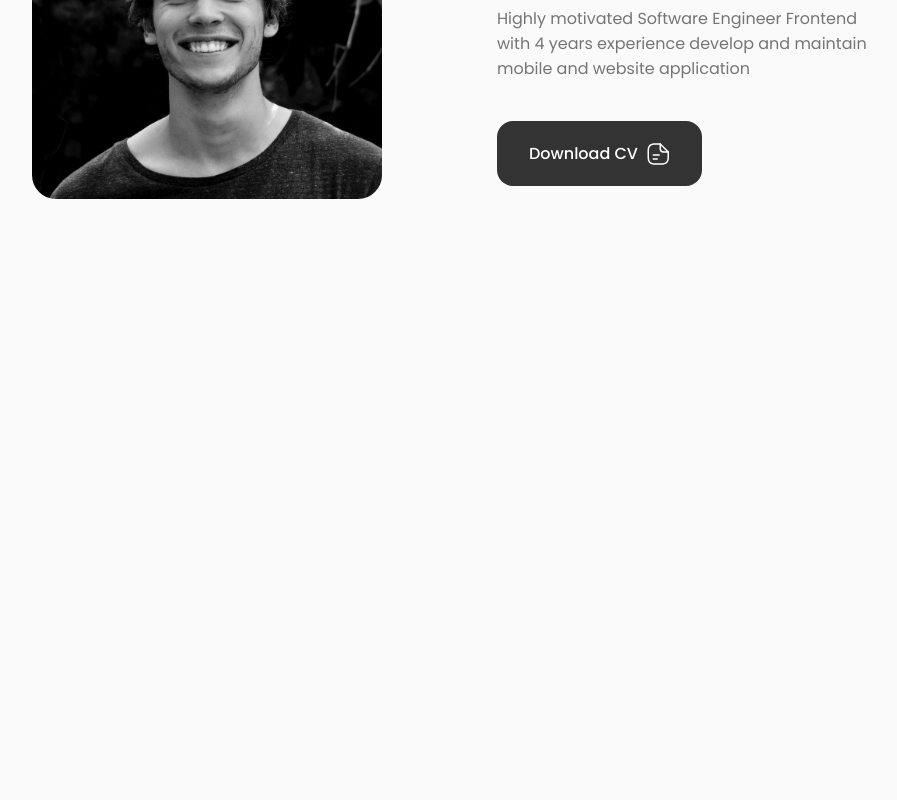
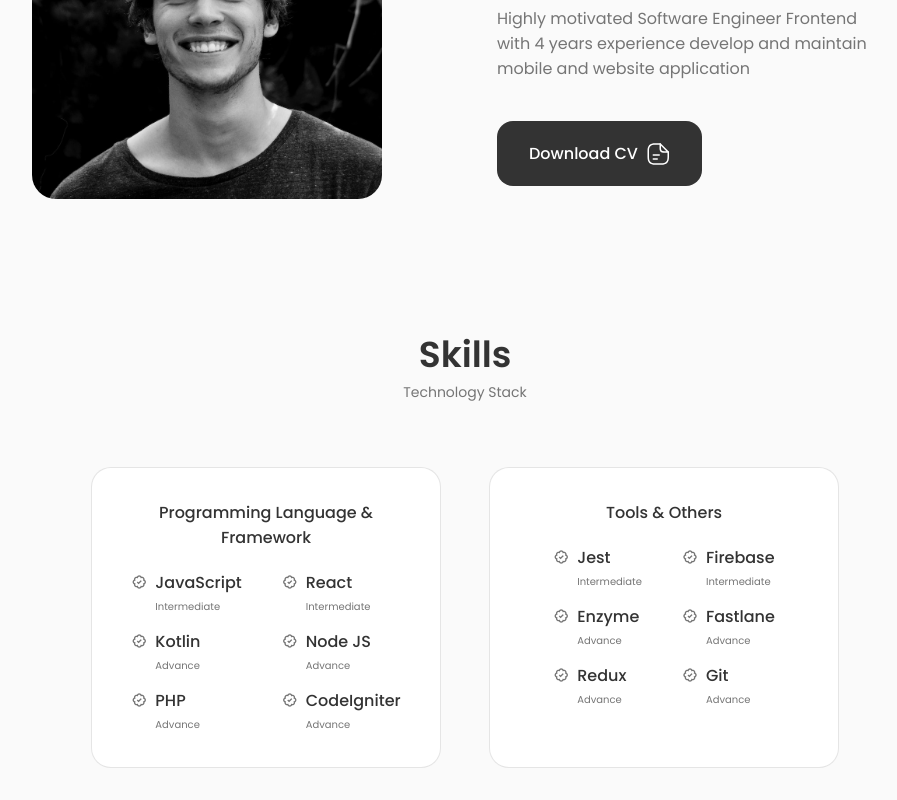
Before and after one commit to gandarain/gandarainpanjaitan, a Next.js app: page / in a window 1280 px wide. Shown: the part 1011-1811 px from the top of the page, without its empty margins (175-1072 px from the left). Before the commit the page ends 1242 px from the top, so only its background shows below. Built offline with nearby package versions, Linux system fonts and the light colour scheme.

Commit message:
finish skill section

```diff
--- /dev/null
+++ b/src/components/skills/Skills.jsx
@@ -0,0 +1,27 @@
+import React from "react"
+
+import SkillsContent from "./SkillsContent"
+import constants from "@/constants"
+import styles from "./skills.module.css"
+
+const {
+  skills_content: {
+    title,
+    subtitle,
+    programming,
+    tools
+  }
+} = constants
+
+const Skills = () => (
+  <section className="skills section" id="skills">
+    <h2 className="section__title">{title}</h2>
+    <span className="section__subtitle">{subtitle}</span>
+    <div className={`${styles.skills__container} container grid`}>
+      <SkillsContent content={programming} />
+      <SkillsContent content={tools} />
+    </div>
+  </section>
+)
+
+export default Skills
--- /dev/null
+++ b/src/components/skills/SkillsContent.jsx
@@ -0,0 +1,39 @@
+import React from "react"
+
+import styles from "./skills.module.css"
+
+const renderSkillItem = (skill) => (
+  <div className={styles.skills__data}>
+    <i className="bx bx-badge-check" />
+    <div>
+      <h3 className={styles.skills__name}>{skill.title}</h3>
+      <span className={styles.skills__level}>{skill.level}</span>
+    </div>
+  </div>
+)
+
+const renderSkillsGroup = (items) => {
+  const chunkSize = 3
+  const result = [];
+
+  for (let index = 0; index < items.length; index+=chunkSize) {
+    result.push(items.slice(index, index+chunkSize));
+  }
+
+  return result.map((item, index) => (
+    <div key={index} className={styles.skills__group}>
+      {item.map((skill) => renderSkillItem(skill))}
+    </div>
+  ))
+}
+
+const SkillsContent = ({ content }) => (
+  <div className={styles.skills__content}>
+    <h3 className={styles.skills__title}>{content.title}</h3>
+    <div className={styles.skills__box}>
+      {renderSkillsGroup(content.items)}
+    </div>
+  </div>
+)
+
+export default SkillsContent
--- /dev/null
+++ b/src/components/skills/skills.module.css
@@ -0,0 +1,82 @@
+.skills__container {
+  grid-template-columns: repeat(2, 350px);
+  column-gap: 3rem;
+  justify-content: center;
+}
+
+.skills__content {
+  background-color: var(--container-color);
+  border: 1px solid rgba(0, 0, 0, 0.1);
+  padding: 2rem 4rem;
+  border-radius: 1.25rem;
+}
+
+.skills__title {
+  font-size: var(--normal-font-size);
+  font-weight: var(--font-medium);
+  text-align: center;
+  margin-bottom: var(--mb-1-5);
+}
+
+.skills__box {
+  display: flex;
+  justify-content: center;
+  column-gap: 2.5rem;
+}
+
+.skills__group {
+  display: grid;
+  align-items: flex-start;
+  row-gap: 1rem;
+}
+
+.skills__data {
+  display: flex;
+  column-gap: 0.5rem;
+}
+
+.skills .bx-badge-check {
+  font-size: 1rem;
+  color: var(--title-color);
+}
+
+.skills__name {
+  font-size: var(--normal-font-size);
+  font-weight: var(--font-medium);
+  line-height: 18px;
+}
+
+.skills__level {
+  font-size: var(--tiny-font-size);
+}
+
+/* Breakpoints */
+/* For large device */
+@media screen and (max-width: 992px) {
+  .skills__container {
+    grid-template-columns: max-content;
+    row-gap: 2rem;
+  }
+}
+
+/* For medium device */
+@media screen and (max-width: 576px) {
+  .skills__container {
+    grid-template-columns: 1fr;
+  }
+
+  .skills__content {
+    padding: 1.5rem;
+  }
+}
+
+/* For small device */
+@media screen and (max-width: 350px) {
+  .skills__box {
+    column-gap: 1.25rem;
+  }
+
+  .skills__name {
+    font-size: var(--small-font-size);
+  }
+}
--- a/src/constants/index.js
+++ b/src/constants/index.js
@@ -1,11 +1,13 @@
 import header_menu from "./header-menu";
 import home_content from "./home-content";
 import about_content from "./about-content";
+import skills_content from "./skills-content";
 
 const constants = {
   header_menu,
   home_content,
-  about_content
+  about_content,
+  skills_content
 }
 
 export default constants
--- /dev/null
+++ b/src/constants/skills-content.js
@@ -0,0 +1,68 @@
+const title = "Skills"
+const subtitle = "Technology Stack"
+
+const programming = {
+  title: 'Programming Language & Framework',
+  items: [
+    {
+      title: 'JavaScript',
+      level: 'Intermediate'
+    },
+    {
+      title: 'Kotlin',
+      level: 'Advance'
+    },
+    {
+      title: 'PHP',
+      level: 'Advance'
+    },
+    {
+      title: 'React',
+      level: 'Intermediate'
+    },
+    {
+      title: 'Node JS',
+      level: 'Advance'
+    },
+    {
+      title: 'CodeIgniter',
+      level: 'Advance'
+    }
+  ]
+}
+
+const tools = {
+  title: 'Tools & Others',
+  items: [
+    {
+      title: 'Jest',
+      level: 'Intermediate'
+    },
+    {
+      title: 'Enzyme',
+      level: 'Advance'
+    },
+    {
+      title: 'Redux',
+      level: 'Advance'
+    },
+    {
+      title: 'Firebase',
+      level: 'Intermediate'
+    },
+    {
+      title: 'Fastlane',
+      level: 'Advance'
+    },
+    {
+      title: 'Git',
+      level: 'Advance'
+    }
+  ]
+}
+
+const skills_content = {
+	title, subtitle, programming, tools
+}
+
+export default skills_content
--- a/src/pages/index.js
+++ b/src/pages/index.js
@@ -1,6 +1,7 @@
 import Header from "@/components/header/Header"
 import Home from "@/components/home/Home"
 import About from "@/components/about/About"
+import Skills from "@/components/skills/Skills"
 
 export default function Container() {
   return (
@@ -9,6 +10,7 @@ export default function Container() {
       <main className="main">
         <Home />
         <About />
+        <Skills />
       </main>
     </>
   )
```
